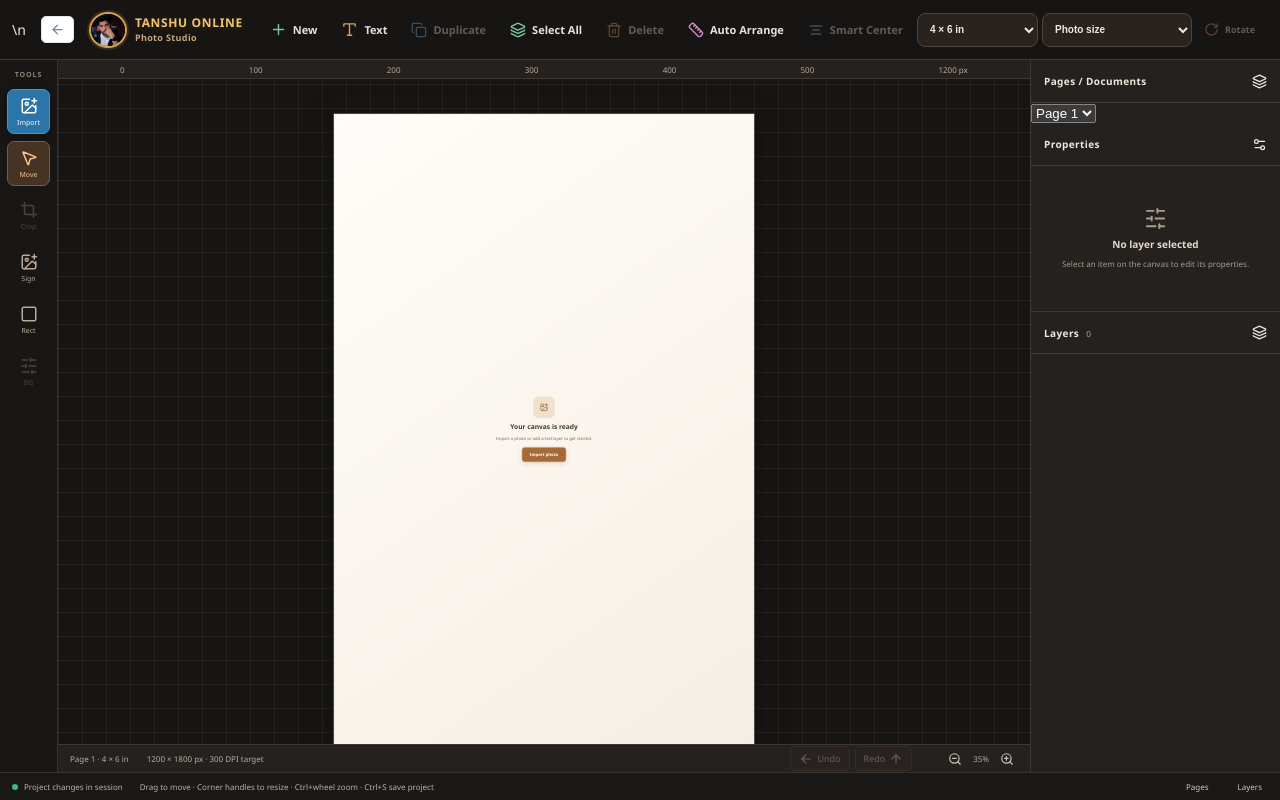
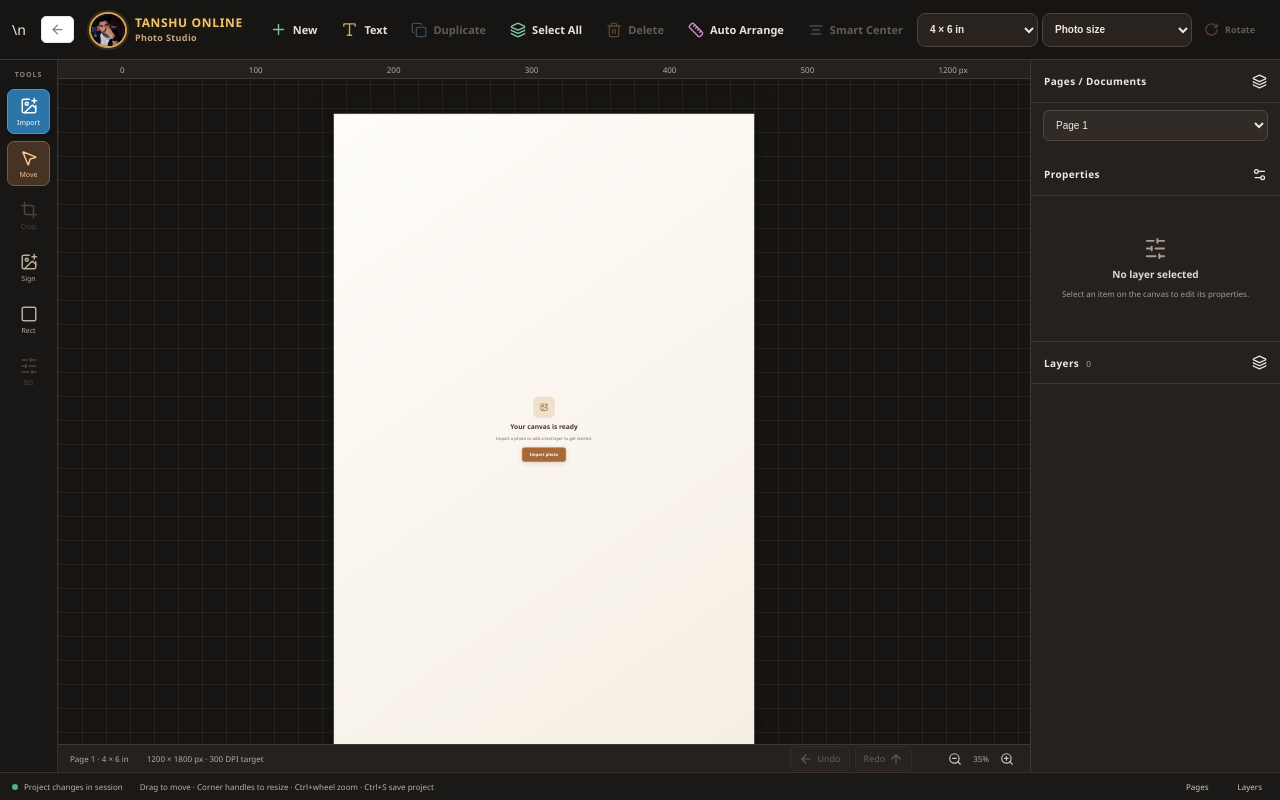
Before and after one commit to tanshuonline-cell/tanshu-one-desktop, a React (Vite) app: page / in a window 1280 px wide. Both pictures are taken after a click on the button "Open Auto Passport Photo Maker". Built offline with nearby package versions, Linux system fonts and the light colour scheme.

Commit message:
Style page selector and compact workspace actions

```diff
--- a/src/PhotoStudio.css
+++ b/src/PhotoStudio.css
@@ -238,3 +238,8 @@
 .ps-empty-page button{min-height:42px;padding:0 22px;border:1px solid #c28a4c;border-radius:8px;background:#a66a38;color:#fff;font-size:12px;font-weight:750;box-shadow:0 5px 15px #a66a3833}
 .ps-workspace{background-color:#171513;background-image:linear-gradient(rgba(180,155,128,.09) 1px,transparent 1px),linear-gradient(90deg,rgba(180,155,128,.09) 1px,transparent 1px),radial-gradient(#78634d .65px,transparent .65px);background-size:24px 24px,24px 24px,8px 8px}
 .ps-canvas-scroll{background:transparent}
+
+.ps-page-document-select{display:block;width:calc(100% - 24px);height:31px;margin:7px 12px 12px;padding:0 8px;border:1px solid #55483b;border-radius:6px;background:#302b26;color:#f2e6d8;font-size:10px}
+.ps-right-scroll{min-height:0;overflow-y:auto;overscroll-behavior:contain}
+.ps-tools-drawer{max-width:min(920px,calc(100vw - 90px));}
+@media(max-width:760px){.ps-page-document-select{width:calc(100% - 14px);margin:5px 7px 9px}.ps-footer-history{margin-right:5px}.ps-footer-history button{padding:0 5px}}
```
